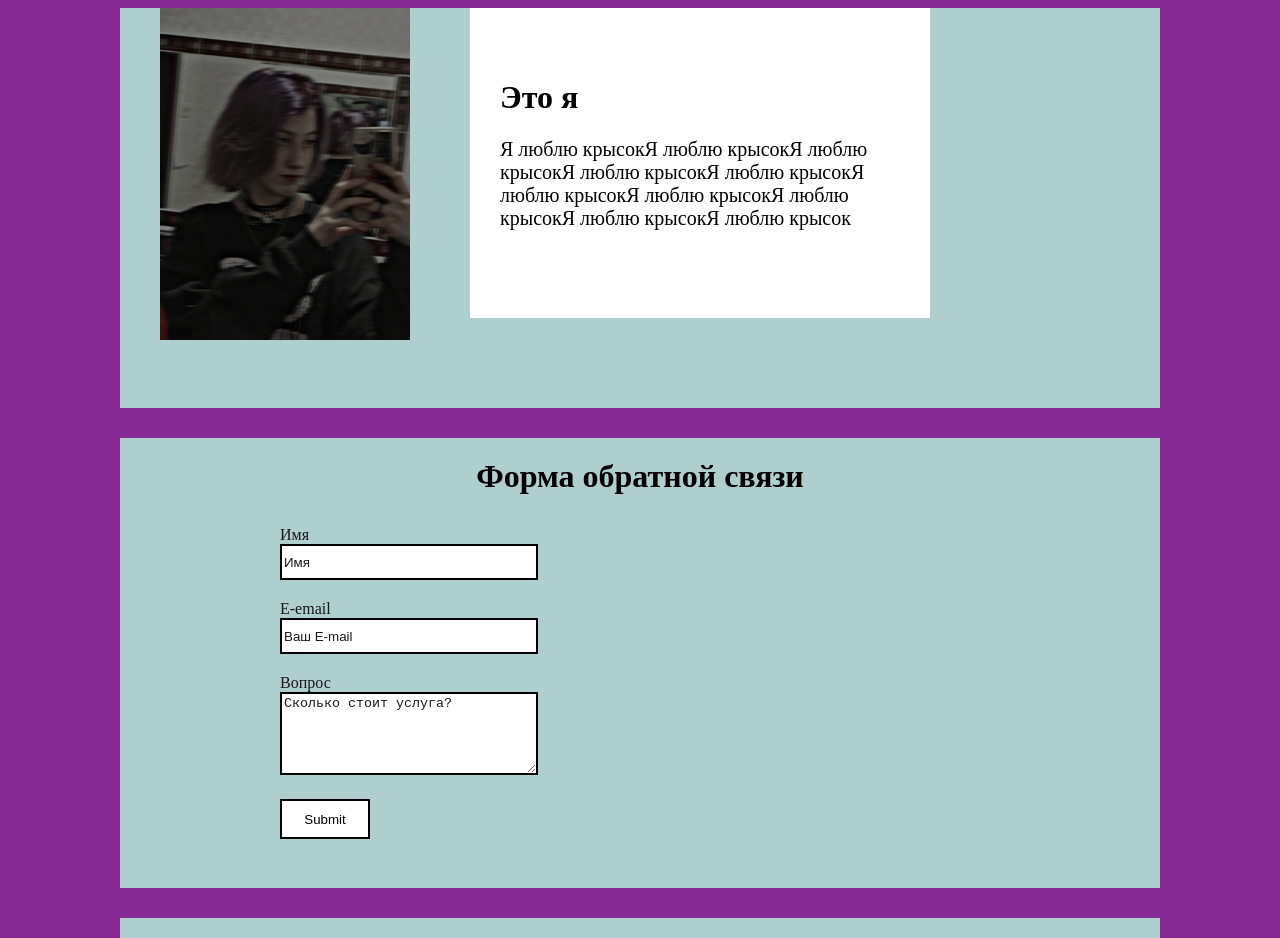
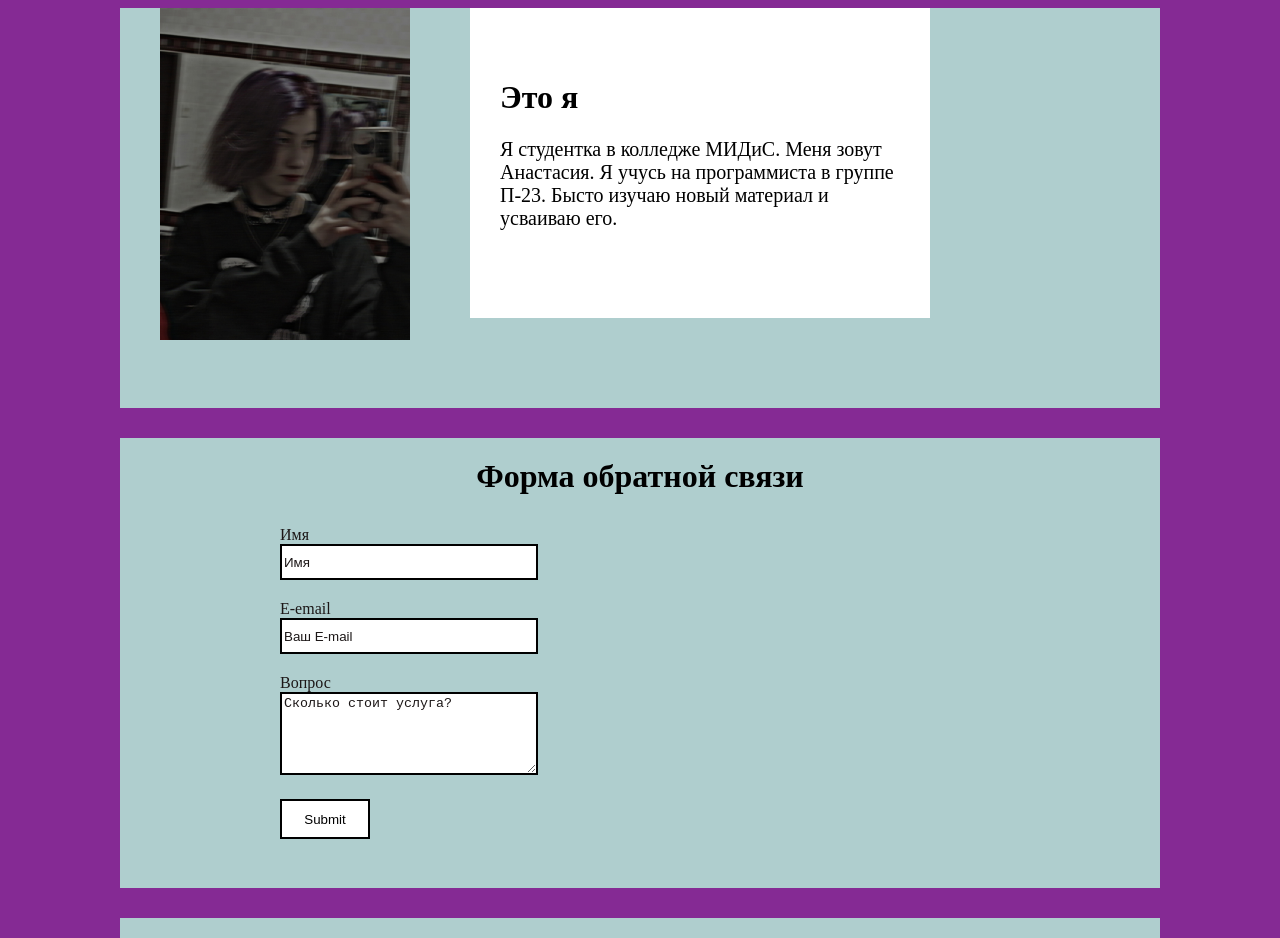
Before and after one commit to Lyluk/itogovai, a plain HTML site: page index.html in a window 1280 px wide. Shown: the part 1560-2498 px from the top of the page. Drawn offline with Linux system fonts and the light colour scheme.

Commit message:
Update index.html

```diff
--- a/index.html
+++ b/index.html
@@ -72,7 +72,7 @@
         <img src="img/kri.jpg" alt="" class="kart">
         <div class="text">
             <h1>Это я</h1>
-            <p>Я люблю крысокЯ люблю крысокЯ люблю крысокЯ люблю крысокЯ люблю крысокЯ люблю крысокЯ люблю крысокЯ люблю крысокЯ люблю крысокЯ люблю крысок</p>
+            <p>Я студентка в колледже МИДиС. Меня зовут Анастасия. Я учусь на программиста в группе П-23. Бысто изучаю новый материал и усваиваю его.</p>
         </div>
     </div>
     <div class="form">
```
